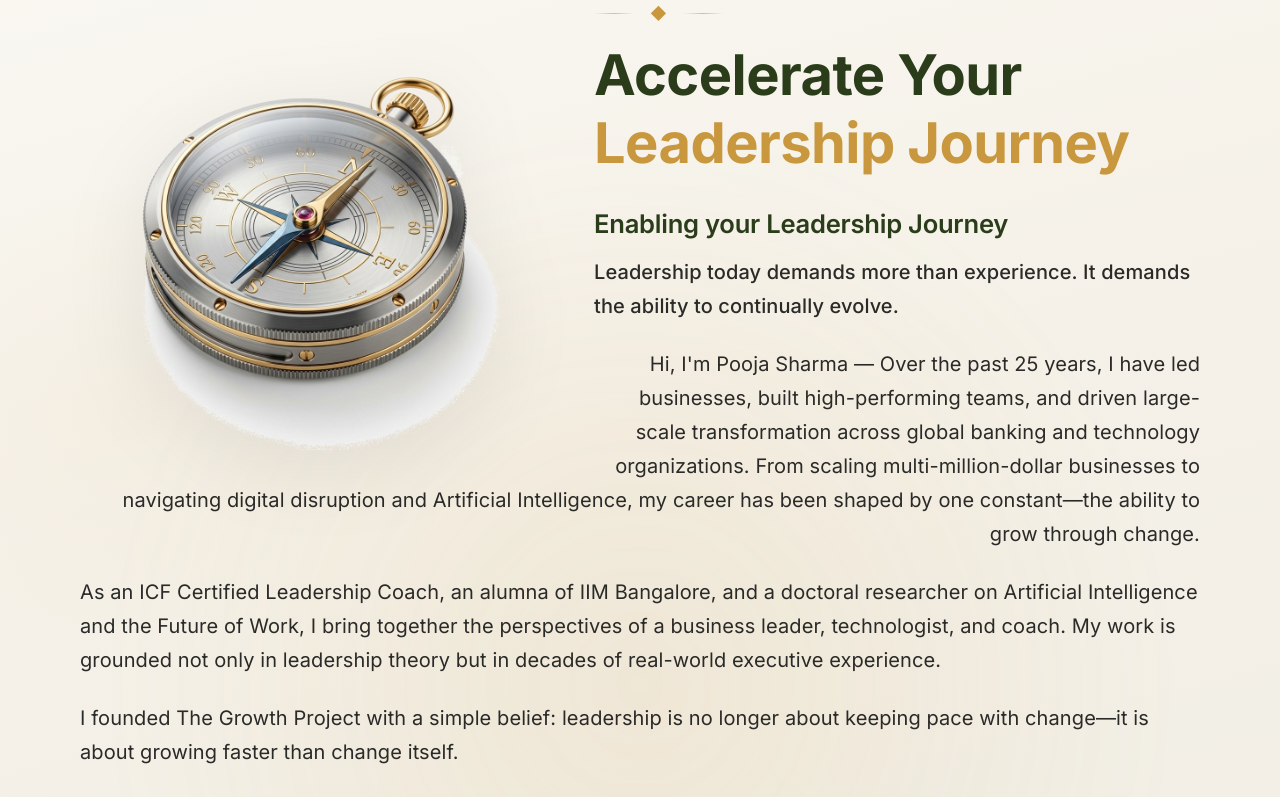
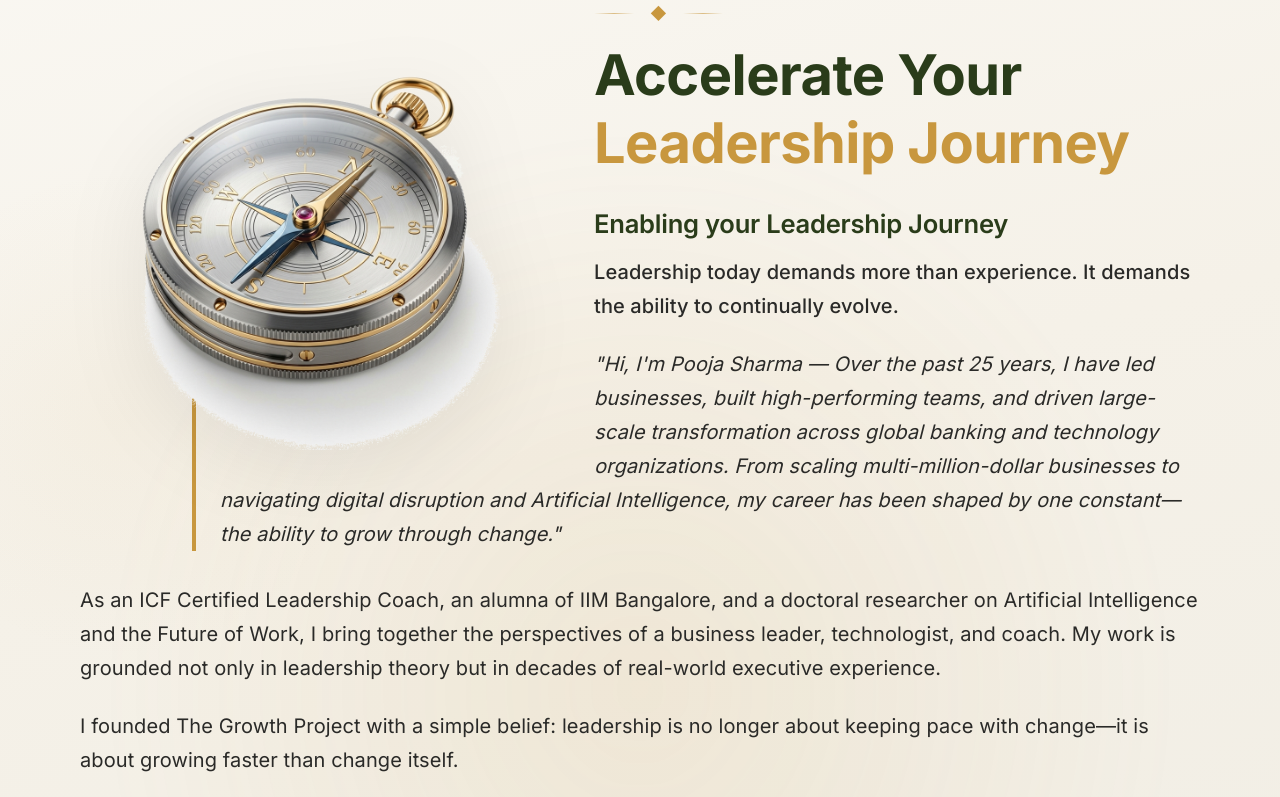
Before and after one commit to abhi2715/TGP, a React (Vite) app: page / in a window 1280 px wide. Shown: the part 1687-2484 px from the top of the page. Built offline with nearby package versions, Linux system fonts and the light colour scheme; a web font is replaced by a local one.

Commit message:
style: enhance bio paragraph aesthetic into a right-aligned quote block

```diff
--- a/src/pages/Home.tsx
+++ b/src/pages/Home.tsx
@@ -195,9 +195,11 @@ const Home = () => {
                 <p className="lead-text" style={{ marginBottom: '1.5rem', fontWeight: 500 }}>
                   Leadership today demands more than experience. It demands the ability to continually evolve.
                 </p>
-                <p className="lead-text" style={{ textAlign: 'right', marginBottom: '1.5rem' }}>
-                  Hi, I'm Pooja Sharma — Over the past 25 years, I have led businesses, built high-performing teams, and driven large-scale transformation across global banking and technology organizations. From scaling multi-million-dollar businesses to navigating digital disruption and Artificial Intelligence, my career has been shaped by one constant—the ability to grow through change.
-                </p>
+                <div style={{ marginLeft: '10%', borderLeft: '4px solid var(--color-gold)', paddingLeft: '1.5rem', marginBottom: '2rem' }}>
+                  <p className="lead-text" style={{ textAlign: 'left', fontStyle: 'italic', marginBottom: 0 }}>
+                    "Hi, I'm Pooja Sharma — Over the past 25 years, I have led businesses, built high-performing teams, and driven large-scale transformation across global banking and technology organizations. From scaling multi-million-dollar businesses to navigating digital disruption and Artificial Intelligence, my career has been shaped by one constant—the ability to grow through change."
+                  </p>
+                </div>
                 <p className="lead-text" style={{ marginBottom: '1.5rem' }}>
                   As an ICF Certified Leadership Coach, an alumna of IIM Bangalore, and a doctoral researcher on Artificial Intelligence and the Future of Work, I bring together the perspectives of a business leader, technologist, and coach. My work is grounded not only in leadership theory but in decades of real-world executive experience.
                 </p>
```
